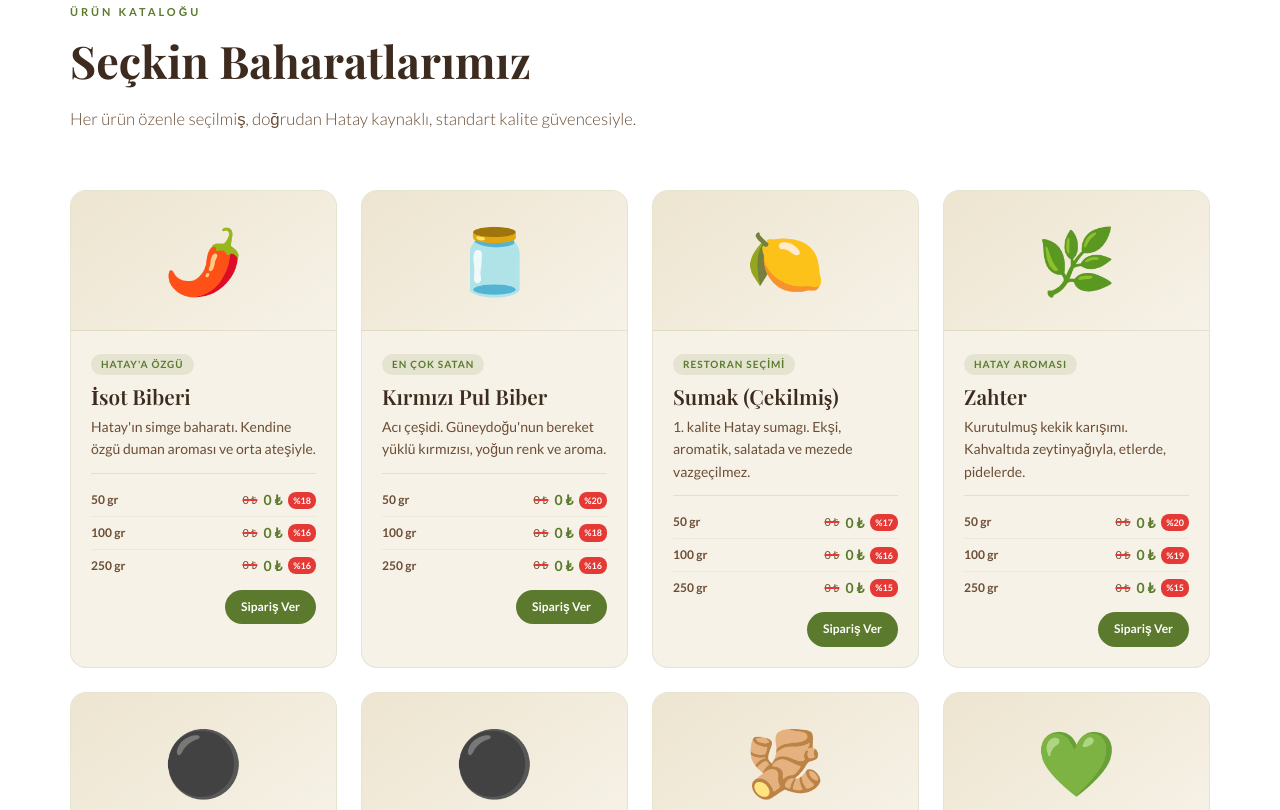
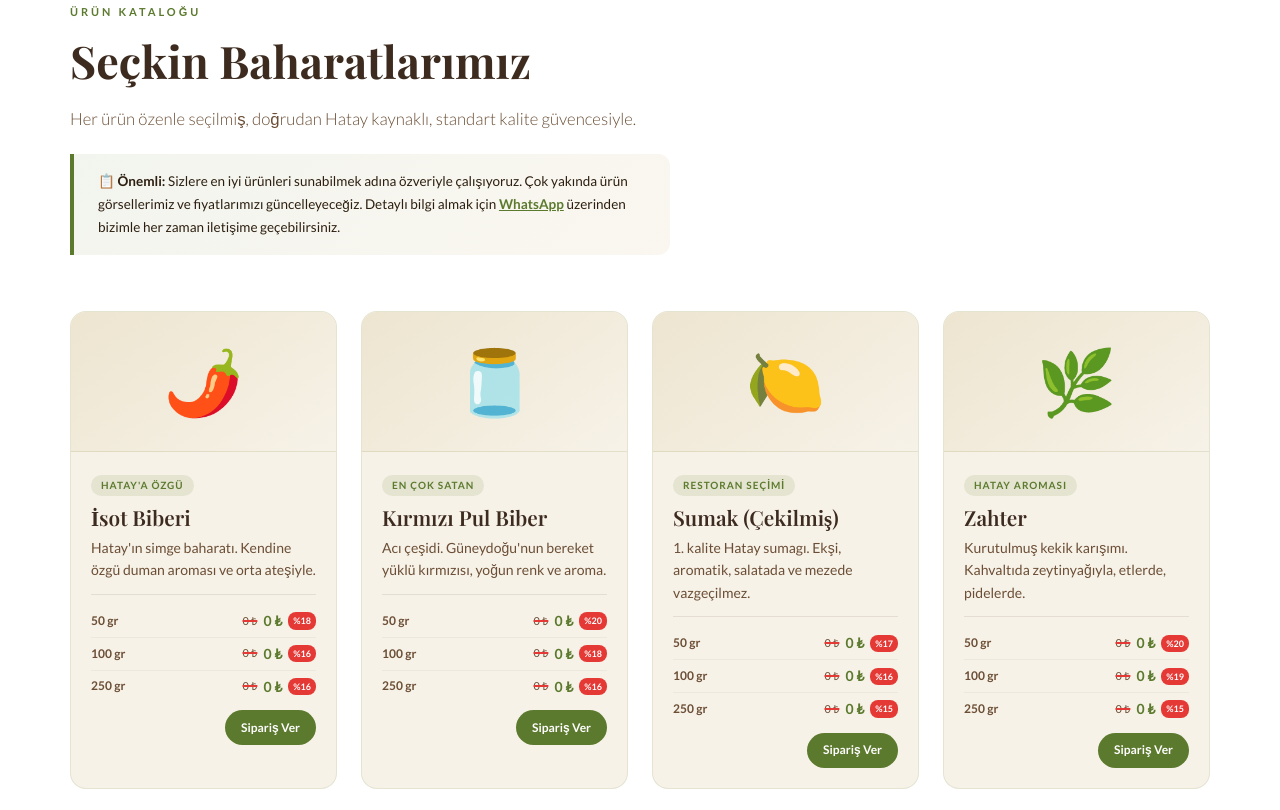
Before and after one commit to onderfrt/hatayhasadi-website, a plain HTML site: page index.html in a window 1280 px wide. Shown: the part 944-1754 px from the top of the page. Drawn offline with nearby package versions, Linux system fonts and the light colour scheme; a web font is replaced by a local one.

Commit message:
Add files via upload

```diff
--- a/index.html
+++ b/index.html
@@ -106,6 +106,7 @@
   /* PRODUCTS */
   #urunler { background: var(--white); }
   .products-header { display: flex; align-items: flex-end; justify-content: space-between; margin-bottom: 3.5rem; flex-wrap: wrap; gap: 1rem; }
+   .info-note { background: linear-gradient(135deg, rgba(92,122,46,0.08), rgba(196,150,58,0.08)); border-left: 4px solid var(--green); border-radius: 0 12px 12px 0; padding: 1rem 1.5rem; margin-top: 1.25rem; max-width: 600px; font-size: 13.5px; color: var(--text); line-height: 1.7; }
   .product-grid { display: grid; grid-template-columns: repeat(auto-fill, minmax(220px, 1fr)); gap: 1.5rem; }
   .product-card { background: var(--cream); border: 1px solid rgba(92,122,46,0.12); border-radius: 16px; overflow: hidden; transition: transform 0.25s, box-shadow 0.25s; cursor: default; }
   .product-card:hover { transform: translateY(-4px); box-shadow: 0 12px 32px rgba(61,43,31,0.1); }
@@ -320,6 +321,10 @@
         <p class="section-label">Ürün Kataloğu</p>
         <h2 class="section-title">Seçkin Baharatlarımız</h2>
         <p class="section-sub">Her ürün özenle seçilmiş, doğrudan Hatay kaynaklı, standart kalite güvencesiyle.</p>
+
+        <div class="info-note">
+          <strong>📋 Önemli:</strong> Sizlere en iyi ürünleri sunabilmek adına özveriyle çalışıyoruz. Çok yakında ürün görsellerimiz ve fiyatlarımızı güncelleyeceğiz. Detaylı bilgi almak için <a href="https://wa.me/905441230776?text=Merhaba%2C%20bilgi%20almak%20istiyorum." target="_blank" style="color: var(--green); font-weight: 700; text-decoration: underline;">WhatsApp</a> üzerinden bizimle her zaman iletişime geçebilirsiniz.
+        </div>
       </div>
     </div>
     <div class="product-grid">
@@ -680,7 +685,7 @@
         <div class="product-body">
           <span class="product-badge" style="background: rgba(196,150,58,0.15); color: var(--gold);">Çok Yakında</span>
           <div class="product-name">Daha Fazla Ürün</div>
-          <div class="product-desc">Karabiber, sarımsak tozu, anason, biberiye ve daha fazlası geliyor.</div>
+          <div class="product-desc"> Anason,Zerdeçal Tozu,Meryem Ana Otu, Soğan tozu ve daha fazlası geliyor.</div>
           <div class="order-row" style="padding-top: 1.5rem;">
             <a class="product-order-btn" style="background: var(--gold);" href="https://wa.me/905441230776" target="_blank">Haber Al</a>
           </div>
```
